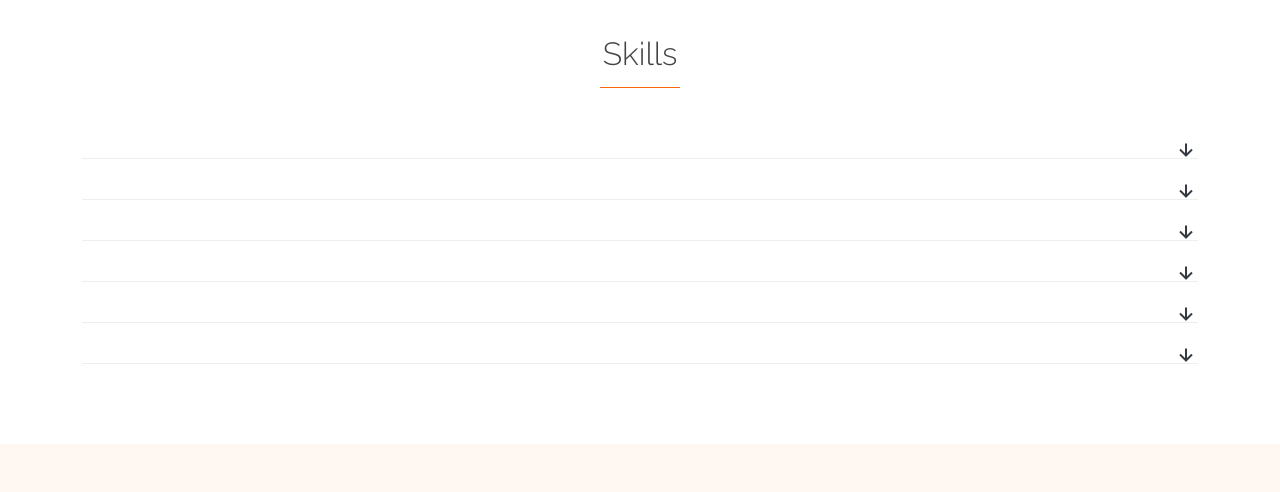
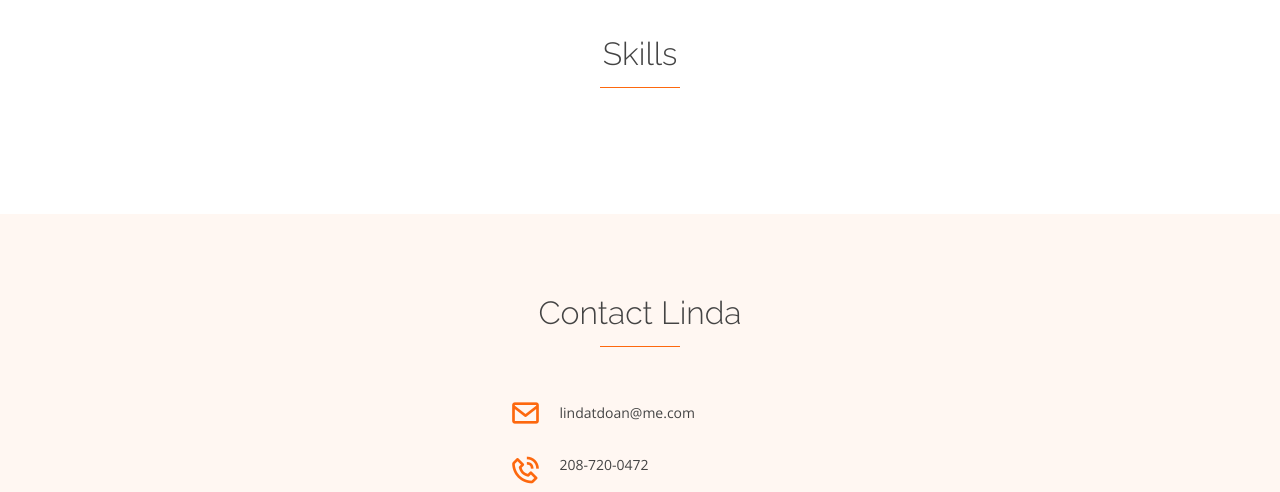
Before and after one commit to Linda-Taing/LandingPage, a plain HTML site: page index.html in a window 1280 px wide. Shown: the part 1880-2372 px from the top of the page. Drawn offline with nearby package versions, Linux system fonts and the light colour scheme.

Commit message:
commented out Drop down in skills

```diff
--- a/index.html
+++ b/index.html
@@ -188,7 +188,7 @@
 
         <ul class="faq-list">
 
-          <li>
+          <!-- <li>
             <a data-bs-toggle="collapse" class="collapsed" data-bs-target="#faq1"><i
                 class="bx bx-down-arrow-alt icon-show"></i><i class="bx bx-x icon-close"></i></a>
             <div id="faq1" class="collapse" data-bs-parent=".faq-list">
@@ -196,9 +196,9 @@
 
               </p>
             </div>
-          </li>
+          </li> -->
 
-          <li>
+          <!-- <li>
             <a data-bs-toggle="collapse" data-bs-target="#faq2" class="collapsed"> <i
                 class="bx bx-down-arrow-alt icon-show"></i><i class="bx bx-x icon-close"></i></a>
             <div id="faq2" class="collapse" data-bs-parent=".faq-list">
@@ -206,9 +206,9 @@
 
               </p>
             </div>
-          </li>
+          </li> -->
 
-          <li>
+          <!-- <li>
             <a data-bs-toggle="collapse" data-bs-target="#faq3" class="collapsed"><i
                 class="bx bx-down-arrow-alt icon-show"></i><i class="bx bx-x icon-close"></i></a>
             <div id="faq3" class="collapse" data-bs-parent=".faq-list">
@@ -216,8 +216,8 @@
 
               </p>
             </div>
-          </li>
-
+          </li> -->
+          <!--
           <li>
             <a data-bs-toggle="collapse" data-bs-target="#faq4" class="collapsed"><i
                 class="bx bx-down-arrow-alt icon-show"></i><i class="bx bx-x icon-close"></i></a>
@@ -226,9 +226,9 @@
 
               </p>
             </div>
-          </li>
+          </li> -->
 
-          <li>
+          <!-- <li>
             <a data-bs-toggle="collapse" data-bs-target="#faq5" class="collapsed"><i
                 class="bx bx-down-arrow-alt icon-show"></i><i class="bx bx-x icon-close"></i></a>
             <div id="faq5" class="collapse" data-bs-parent=".faq-list">
@@ -236,9 +236,9 @@
 
               </p>
             </div>
-          </li>
+          </li> -->
 
-          <li>
+          <!-- <li>
             <a data-bs-toggle="collapse" data-bs-target="#faq6" class="collapsed"> <i
                 class="bx bx-down-arrow-alt icon-show"></i><i class="bx bx-x icon-close"></i></a>
             <div id="faq6" class="collapse" data-bs-parent=".faq-list">
@@ -246,7 +246,7 @@
 
               </p>
             </div>
-          </li>
+          </li> -->
 
         </ul>
 
```
